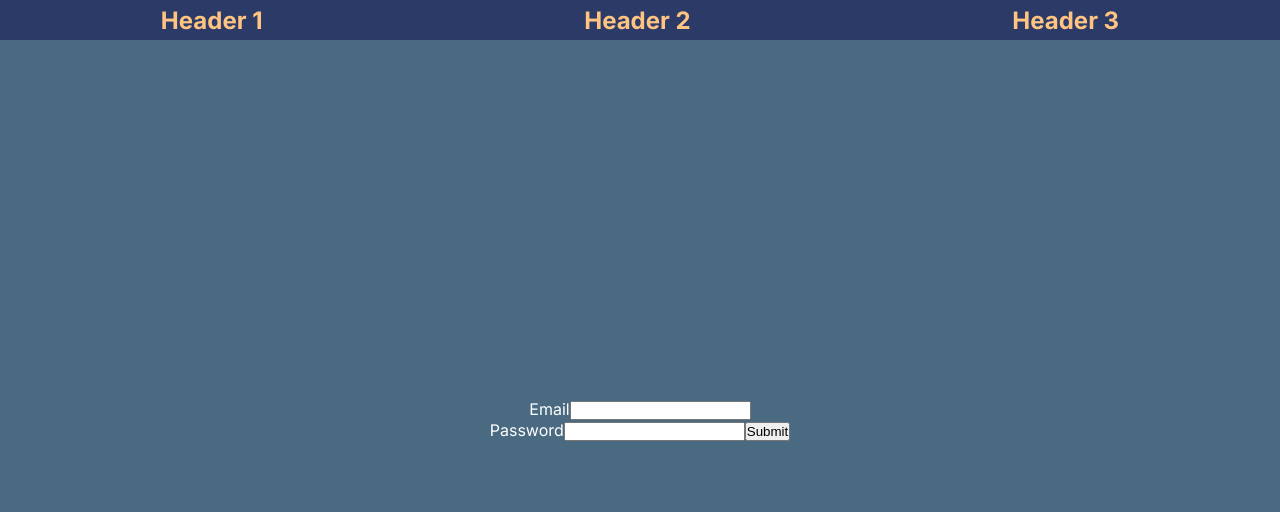
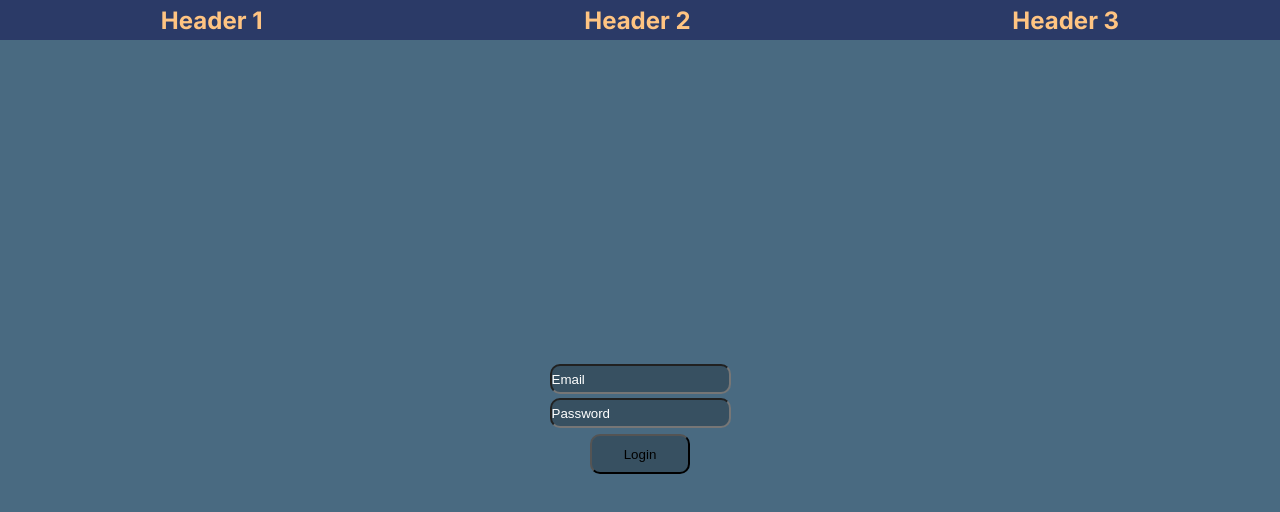
Before and after one commit to MartinRuiAndorsen/react_18_components_app, a Next.js app: page / in a window 1280 px wide. Shown: the top 512 px of the page. Built offline with nearby package versions, Linux system fonts and the light colour scheme.

Commit message:
style login form

```diff
--- a/src/app/components/forms/LoginForm.module.css
+++ b/src/app/components/forms/LoginForm.module.css
@@ -7,3 +7,19 @@
   background-color: var(--primary-bg);
   height: 100%;
 }
+
+.form input {
+  background: var(--primary-shade);
+  color: red;
+  height: 30px;
+  border-radius: 10px;
+  margin: 2px;
+}
+
+.form button {
+  margin: 4px;
+  background-color: var(--primary-shade);
+  border-radius: 10px;
+  height: 40px;
+  width: 100px;
+}
--- a/src/app/components/forms/LoginForm.tsx
+++ b/src/app/components/forms/LoginForm.tsx
@@ -3,15 +3,9 @@ import styles from "./LoginForm.module.css";
 export default function LoginForm() {
   return (
     <form className={styles.form}>
-      <div>
-        <label>Email</label>
-        <input name="test input" />
-      </div>
-      <div>
-        <label typeof="password">Password</label>
-        <input type="password" />
-        <button type="submit">Submit</button>
-      </div>
+      <input type="email" placeholder="Email" />
+      <input type="password" placeholder="Password" />
+      <button type="submit">Login</button>
     </form>
   );
 }
--- a/src/app/globals.css
+++ b/src/app/globals.css
@@ -11,6 +11,10 @@
   --primary-shade: #375061;
   --secondary-shade: #1c2541;
   /* ------------- */
+
+  input::placeholder {
+    color: var(--primary-color);
+  }
 
   --max-width: 1100px;
   --border-radius: 12px;
```
